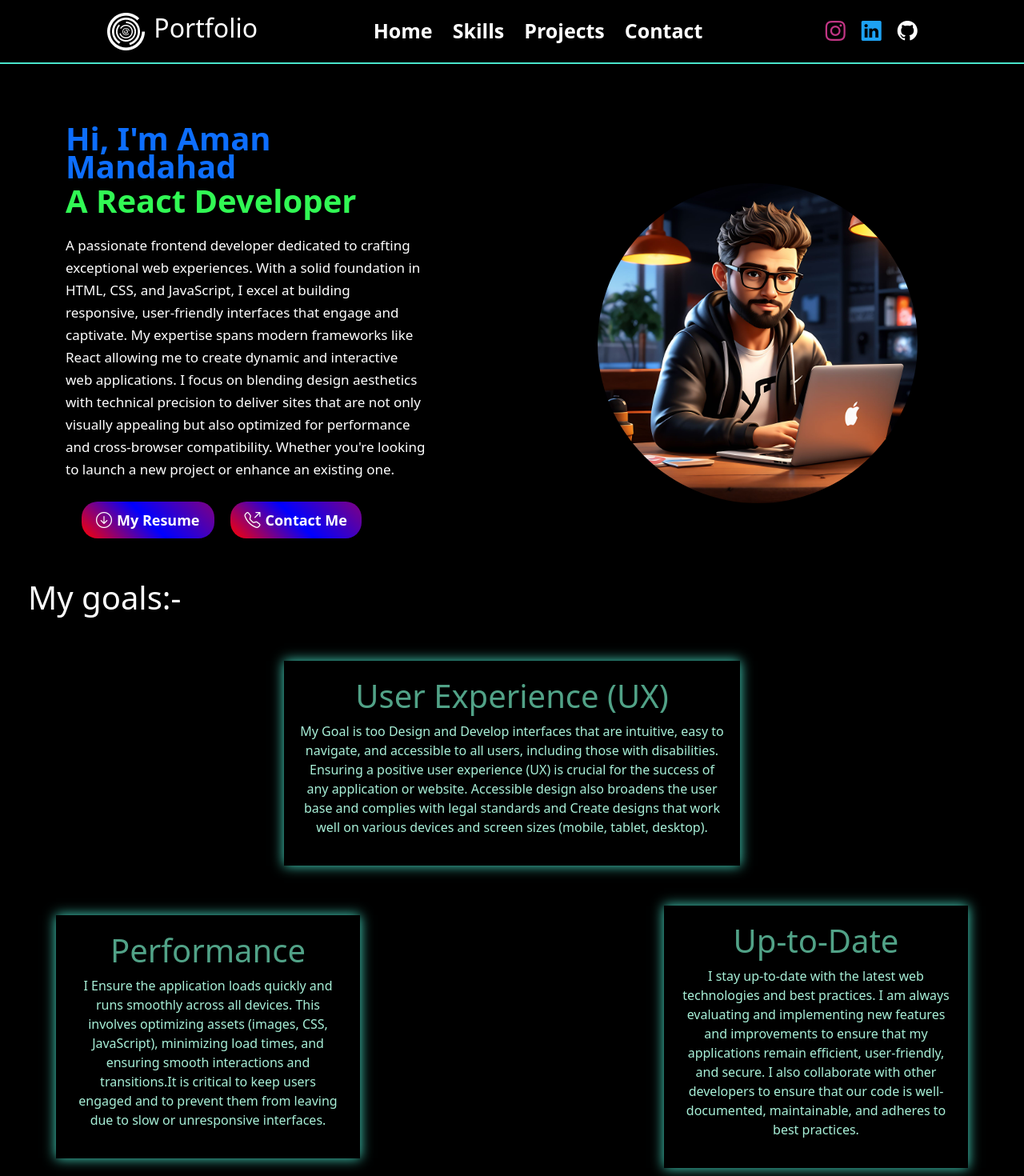
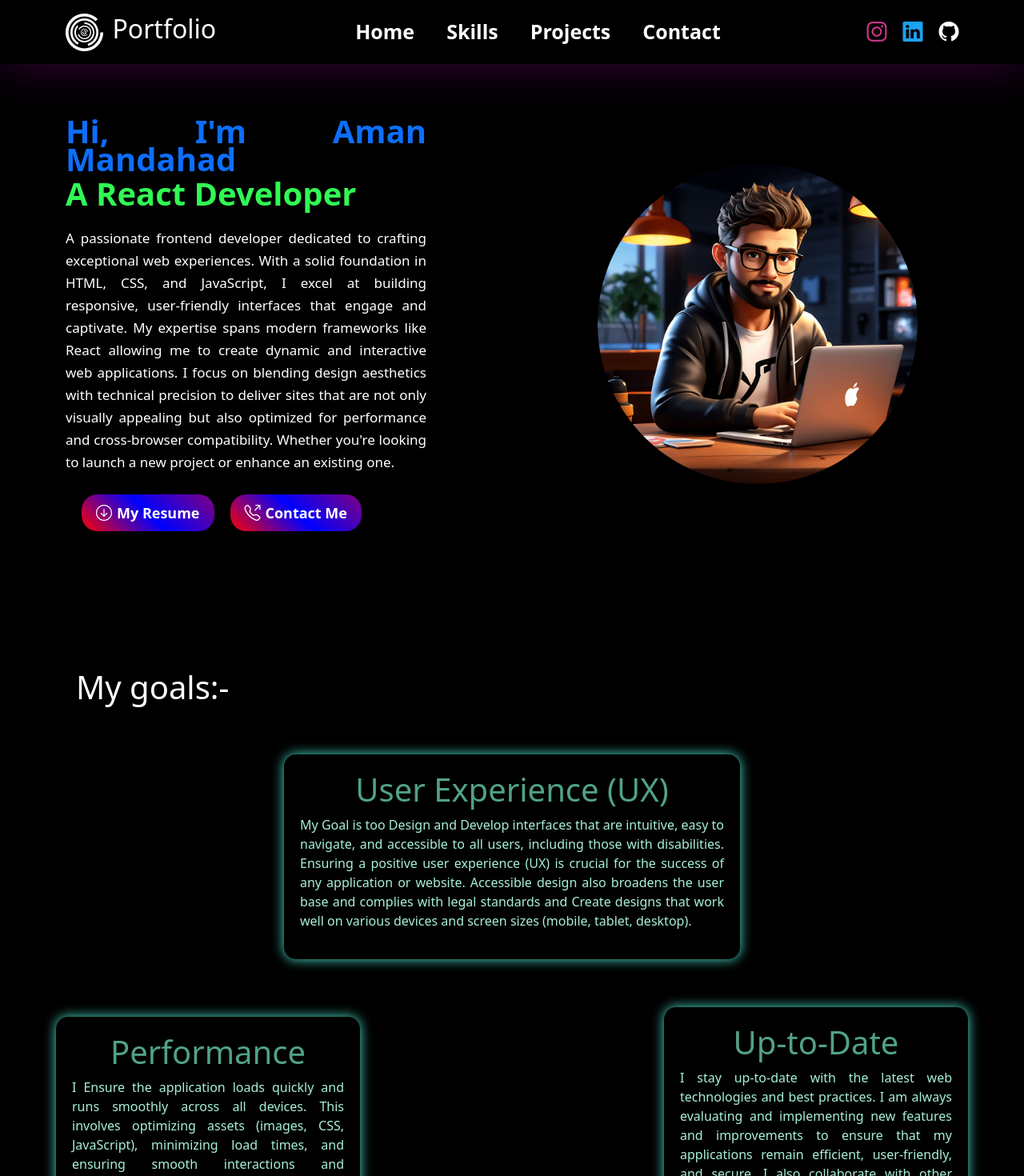
Before and after one commit to Amanmandahad/Portfolio, a React (Vite) app: page / in a window 1280 px wide. Shown: the top 1470 px of the page at 80% size. Built offline with nearby package versions, Linux system fonts and the light colour scheme.

Commit message:
practise

```diff
--- a/src/components/Home/Home.module.css
+++ b/src/components/Home/Home.module.css
@@ -1,10 +1,14 @@
 .contain {
-  margin-top: 130px;
   padding: 20px;
+  display: flex;
+  align-items: center;
+  justify-content: space-between;
+  text-align: justify;
+  height: 100vh;
 }
 
 .contain img {
-  margin-top: 30px;
+
   border-radius: 50%;
   transition: transform 0.3s ease, box-shadow 0.3s ease;
   height: 100%;
@@ -90,7 +94,7 @@ align-items: center;
 }
 
 .goal h1{
-  margin: 30px 0px 30px 0px  ;
+  margin: 0px 0px 30px 60px  ;
 }
 .main{
   height: 100%;
@@ -103,9 +107,11 @@ align-items: center;
 .mission_content {
   height: 100%;
 box-shadow: 0px 0px 15px #4AE5CC;
-  margin: 25px 0;
+  margin: 30px 0;
+  border-radius: 15px;
   position: relative;
   z-index: 99;
+  text-align: justify !important;
   padding: 20px;
   transition: all 0.3s ease;
 }
@@ -117,6 +123,7 @@ box-shadow: 0px 0px 15px #4AE5CC;
 }
 .mission_content h1{
   color: rgb(81, 162, 135);
+  text-align: center;
 }
 
 .mission_content:hover {
--- a/src/components/header-footer/Header.module.css
+++ b/src/components/header-footer/Header.module.css
@@ -1,10 +1,10 @@
 
 .contain {
   height: 80px;
-  border-bottom: 2px solid #4AE5CC;
+ box-shadow: 0px 0px 60px rgb(59, 3, 59);
   width: 100%;
   display: flex;
-  justify-content: space-evenly;
+  justify-content: space-around;
   padding: 15px 0px;
   align-items: center;
   position: fixed;
@@ -32,7 +32,7 @@
 
 .links ul {
   display: flex;
-  gap: 25px;
+  gap: 40px;
   margin: 0;
   padding: 0;
   list-style: none;
```
